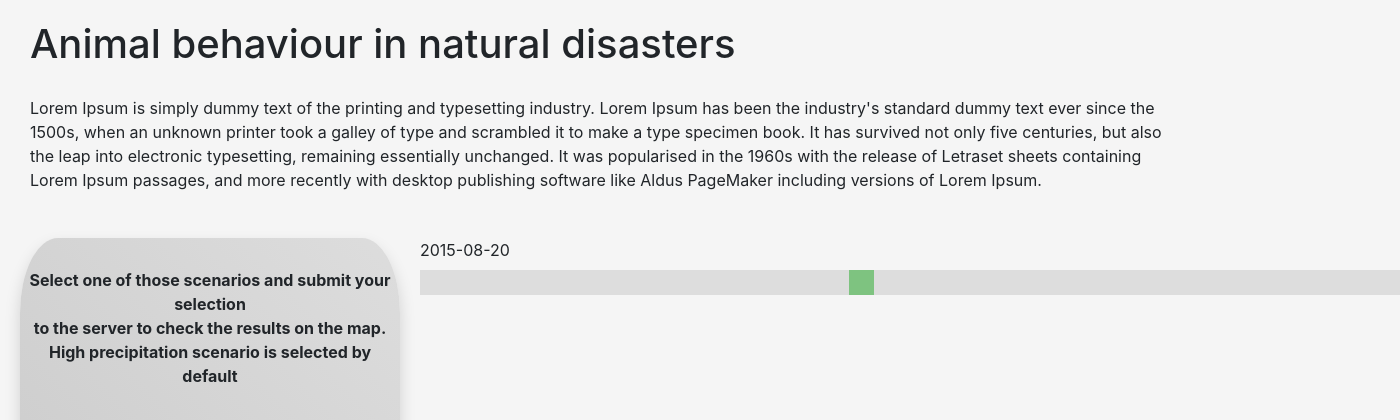
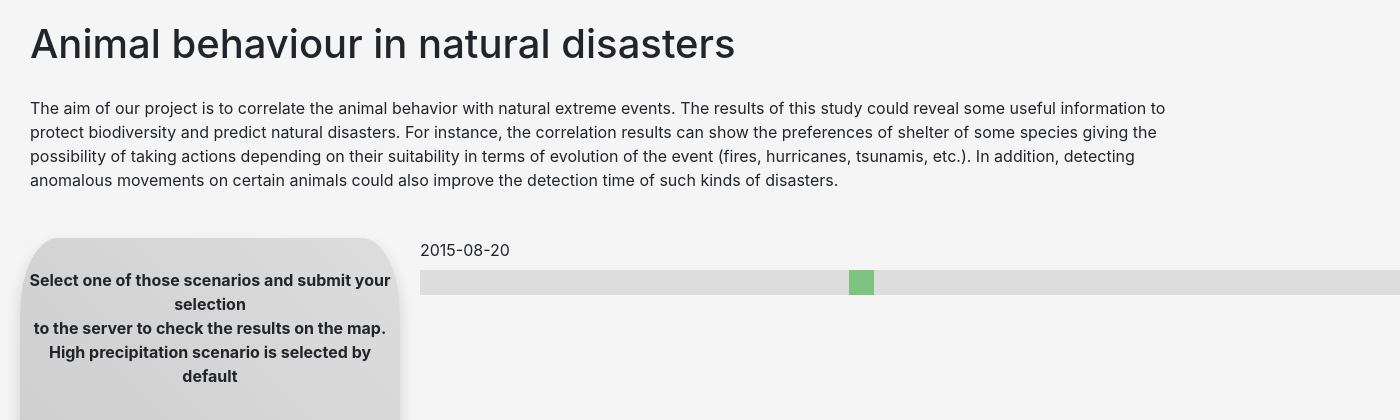
Before and after one commit to zrowland885/Space4Life, a Flask app: template app/templates/index.html in a window 1400 px wide; the page is wider, and only the part inside the window is pictured. Shown: the top 420 px of that part. Run offline with Flask 2, Linux system fonts and the light colour scheme; the template is opened without the code that fills it, so the values that code supplies are empty; parts of the project's set-up code (start-up, migrations or seed data) failed here and were passed over; some libraries are stand-ins or nearby versions.

Commit message:
Allowing 2 scenarios

```diff
--- a/app/app.py
+++ b/app/app.py
@@ -15,35 +15,33 @@ app = Flask(__name__)
 
 last_date = "20150601"
 
-
+# Load the template by default
 @app.route('/')
 def index():
     html = file_html(getMap(last_date), CDN, "my plot")
     return render_template("index.html", plot=html)
 
+# Receive the selected date for the high precipitation study
 @app.route('/api', methods = ['POST','GET'])
 def api():
     date = request.values.get('data', '')
     date_f = date.split("-")
-    print(date_f[0]+date_f[1]+date_f[2])
     global last_date
     last_date = date_f[0]+date_f[1]+date_f[2]
     html = file_html(getMap(last_date), CDN, "my plot")
     return html
 
-
+# Render the correct template depending on the scenario
 @app.route('/', methods=['POST','GET'])
 def msg_management():
     selectedValue = request.form['options']
 
     if selectedValue == "hurricanes":
-        print('selectedvalue =', file=sys.stdout)
-        print(selectedValue)
         html = file_html(getMap(last_date), CDN, "my plot")
         return render_template('index.html', plot=html)
     else:
-        print("fires\n")
-        return render_template("index.html")
+        html = file_html(getMap(last_date, 2), CDN, "my plot")
+        return render_template("index.html", plot=html)
 
 
 if __name__ == '__main__':
--- a/app/templates/index.html
+++ b/app/templates/index.html
@@ -142,10 +142,12 @@
 		<h1>Animal behaviour in natural disasters</h1>
 	</div>
 	<div class="explanation">
-		<p> Lorem Ipsum is simply dummy text of the printing and typesetting industry. Lorem Ipsum has been the industry's standard dummy text ever
-		since the 1500s, when an unknown printer took a galley of type and scrambled it to make a type specimen book. It has survived not only five
-		centuries, but also the leap into electronic typesetting, remaining essentially unchanged. It was popularised in the 1960s with the release of Letraset
-		sheets containing Lorem Ipsum passages, and more recently with desktop publishing software like Aldus PageMaker including versions of Lorem Ipsum.
+		<p> The aim of our project is to correlate the animal behavior with natural extreme events. The results of this study could reveal
+		some useful information to protect biodiversity and predict natural disasters. For instance, the correlation results can show the
+		preferences of shelter of some species giving the possibility of taking actions depending on their suitability in terms of evolution
+		of the event (fires, hurricanes, tsunamis, etc.). In addition, detecting anomalous movements on certain animals could also improve the
+		detection time of such kinds of disasters.
+
 	</p>
 	</div>
 	<div class="flex-container">
@@ -230,6 +232,13 @@
 		document.getElementById('time').textContent = times[parseInt(document.getElementById('slider').value,10)];
 		send_data(times[parseInt(document.getElementById('slider').value,10)]);
 
+		document.getElementById('option1').onclick() = function() {
+			document.getElementById('slidecontainer').style.visibility = "visible";
+		}
+		document.getElementById('option2').onclick() = function() {
+			document.getElementById('slidecontainer').style.visibility = "hidden";
+		}
+
 
 		document.getElementById('slider').addEventListener('input', function (e) {
 			var t = parseInt(e.target.value, 10);
```
Also changed, not shown: app/appmaps.py (+5 -12 lines).
